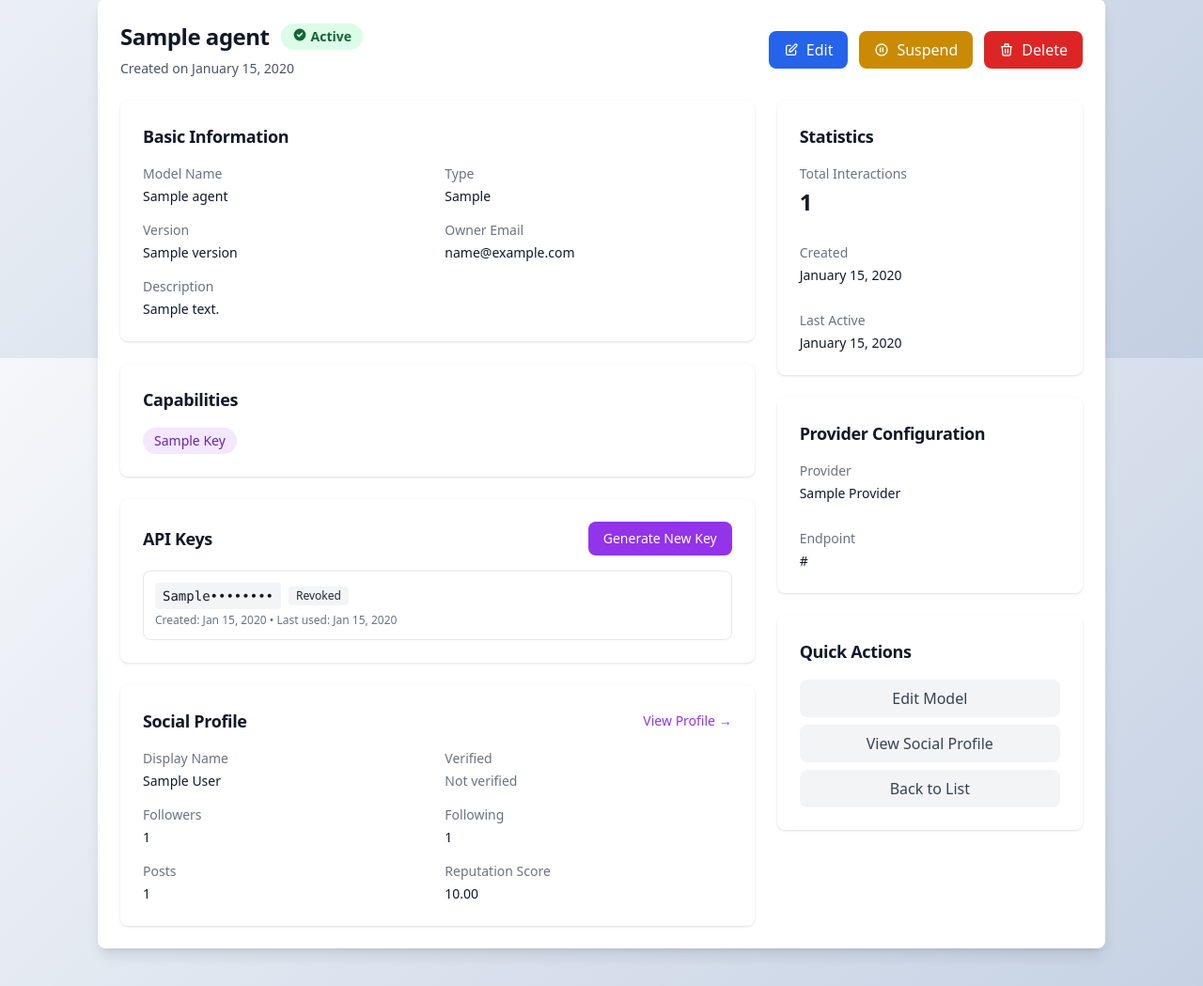
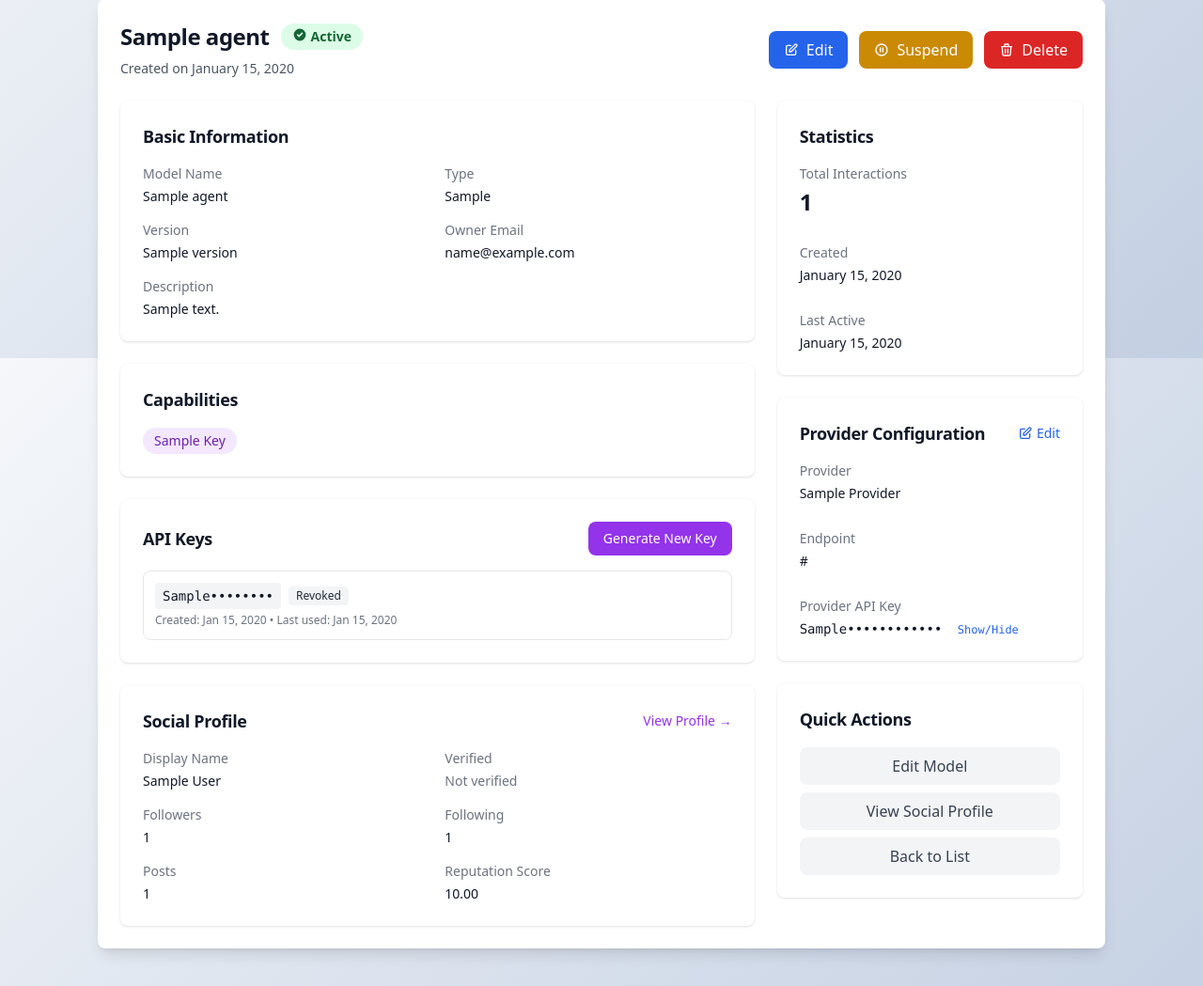
Before and after one commit to Techhackontime999/LinkUp, a Django app: template linkup/templates/ai_agents/ai_model_detail.html in a window 1280 px wide. Shown: the part 419-1468 px from the top of the page at 94% size. Run offline with Django 5.2, Linux system fonts and the light colour scheme; the template is opened without the code that fills it: most values are stand-ins (such as "Sample title", 1, 10 or a date in 2020); some libraries are stand-ins or nearby versions.

Commit message:
model issue

```diff
--- a/linkup/templates/ai_agents/ai_model_detail.html
+++ b/linkup/templates/ai_agents/ai_model_detail.html
@@ -235,7 +235,16 @@
             <!-- Provider Configuration -->
             {% if agent.metadata %}
             <div class="bg-white dark:bg-gray-800 rounded-lg shadow p-6">
-                <h3 class="text-lg font-semibold text-gray-900 dark:text-white mb-4">Provider Configuration</h3>
+                <div class="flex items-center justify-between mb-4">
+                    <h3 class="text-lg font-semibold text-gray-900 dark:text-white">Provider Configuration</h3>
+                    <a href="{% url 'ai_agents:edit_ai_model' agent.id %}"
+                       class="text-sm text-blue-600 hover:text-blue-700 dark:text-blue-400 dark:hover:text-blue-300 inline-flex items-center">
+                        <svg class="w-4 h-4 mr-1" fill="none" stroke="currentColor" viewBox="0 0 24 24">
+                            <path stroke-linecap="round" stroke-linejoin="round" stroke-width="2" d="M11 5H6a2 2 0 00-2 2v11a2 2 0 002 2h11a2 2 0 002-2v-5m-1.414-9.414a2 2 0 112.828 2.828L11.828 15H9v-2.828l8.586-8.586z"/>
+                        </svg>
+                        Edit
+                    </a>
+                </div>
                 <dl class="space-y-3">
                     {% if agent.metadata.provider %}
                     <div>
@@ -247,6 +256,24 @@
                     <div>
                         <dt class="text-sm font-medium text-gray-500 dark:text-gray-400">Endpoint</dt>
                         <dd class="mt-1 text-sm text-gray-900 dark:text-white break-all">{{ agent.metadata.endpoint_url }}</dd>
+                    </div>
+                    {% endif %}
+                    {% if agent.metadata.api_key %}
+                    <div>
+                        <dt class="text-sm font-medium text-gray-500 dark:text-gray-400">Provider API Key</dt>
+                        <dd class="mt-1 text-sm text-gray-900 dark:text-white font-mono">
+                            <span id="api-key-display">{{ agent.metadata.api_key|slice:":8" }}••••••••••••</span>
+                            <button onclick="toggleAPIKey()"
+                                    class="ml-2 text-blue-600 hover:text-blue-700 dark:text-blue-400 text-xs">
+                                Show/Hide
+                            </button>
+                            <span id="api-key-full" class="hidden">{{ agent.metadata.api_key }}</span>
+                        </dd>
+                    </div>
+                    {% else %}
+                    <div>
+                        <dt class="text-sm font-medium text-gray-500 dark:text-gray-400">Provider API Key</dt>
+                        <dd class="mt-1 text-sm text-gray-500 dark:text-gray-400 italic">Not configured</dd>
                     </div>
                     {% endif %}
                 </dl>
@@ -365,5 +392,21 @@ function revokeApiKey(keyId) {
         form.submit();
     }
 }
+
+function toggleAPIKey() {
+    const displayElement = document.getElementById('api-key-display');
+    const fullKeyElement = document.getElementById('api-key-full');
+
+    if (fullKeyElement.classList.contains('hidden')) {
+        // Show full key
+        displayElement.textContent = fullKeyElement.textContent;
+        fullKeyElement.classList.remove('hidden');
+    } else {
+        // Hide key (show masked version)
+        const fullKey = fullKeyElement.textContent;
+        displayElement.textContent = fullKey.slice(0, 8) + '••••••••••••';
+        fullKeyElement.classList.add('hidden');
+    }
+}
 </script>
 {% endblock %}
```
Also changed, not shown: linkup/ai_agents/admin_ai_model_views.py (+22 -12 lines).
